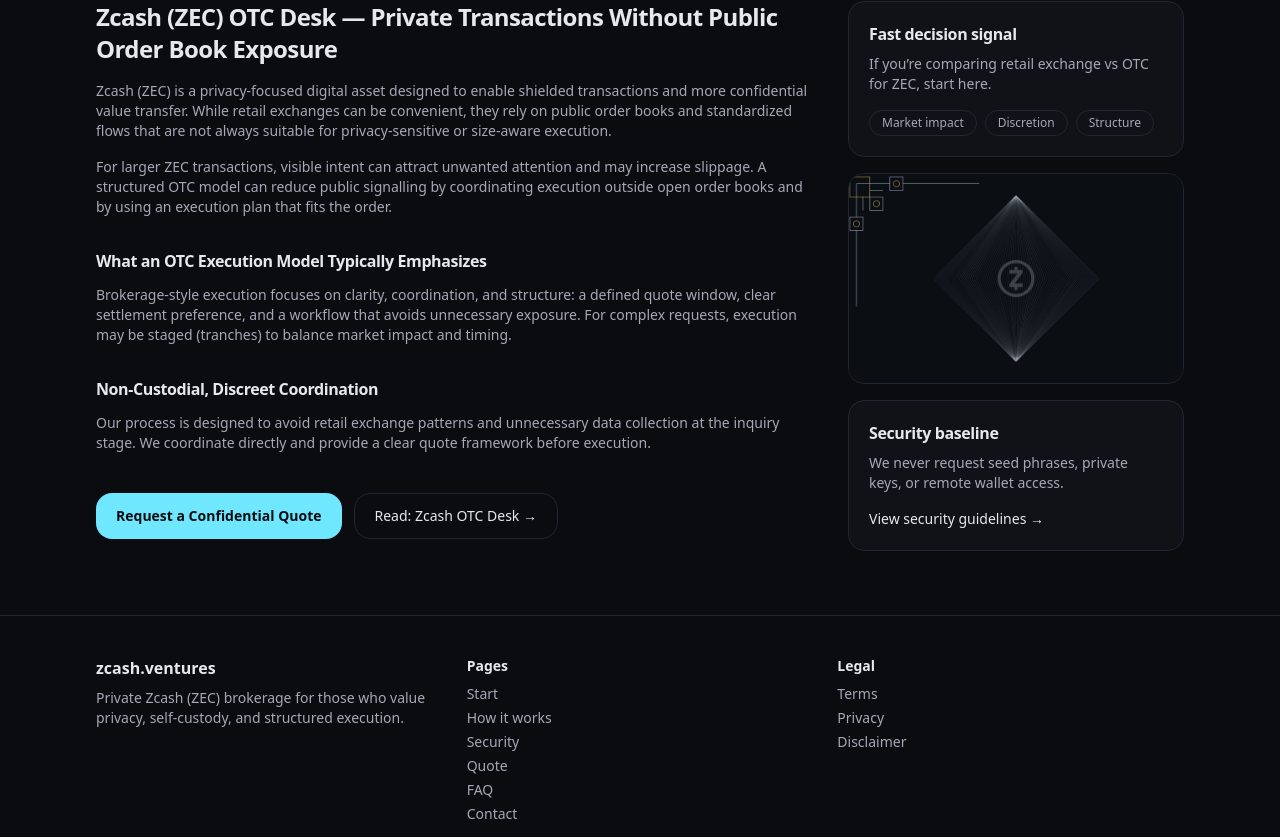
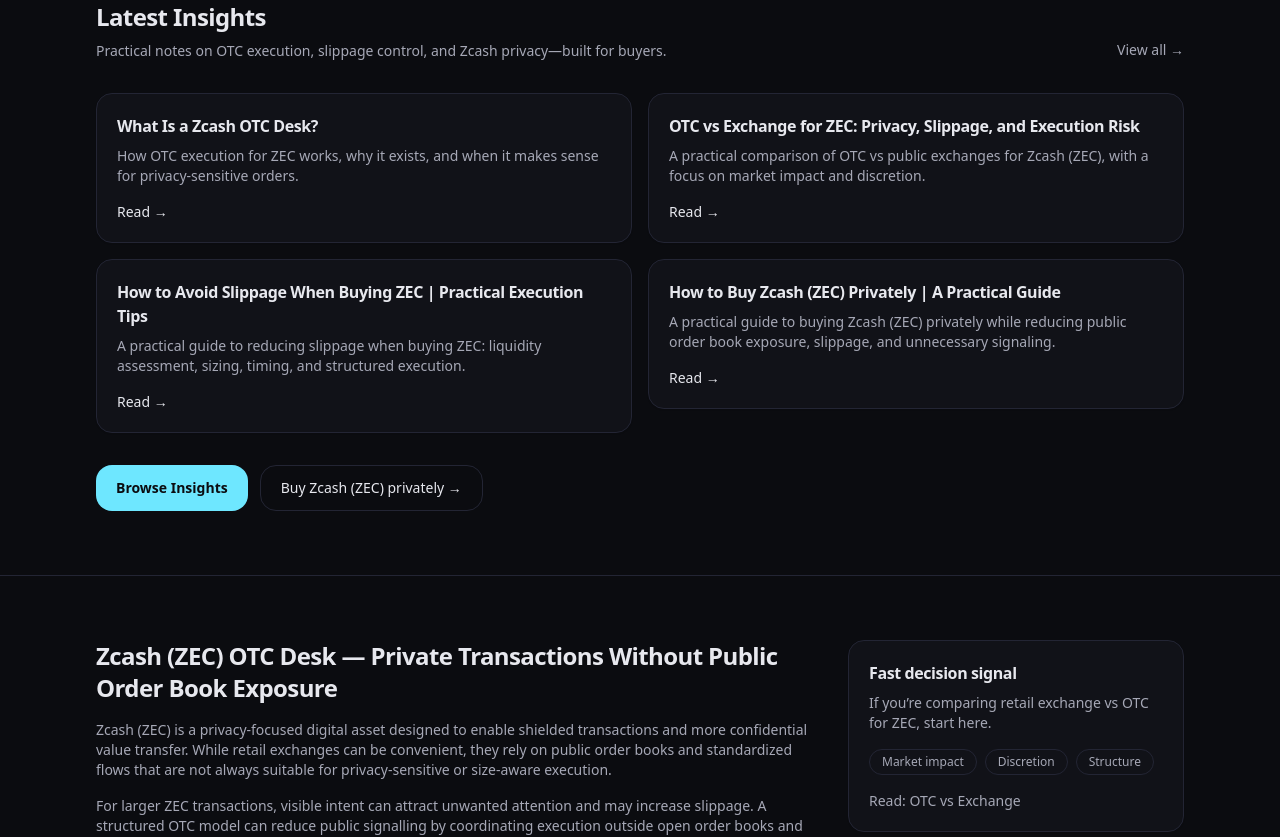
Before and after one commit to Gatsby01k/zcash-ventures, a Next.js app: page / in a window 1280 px wide. Shown: the part 1561-2398 px from the top of the page. Built offline with nearby package versions, Linux system fonts and the light colour scheme.

Commit message:
Update page.tsx

```diff
--- a/app/page.tsx
+++ b/app/page.tsx
@@ -2,6 +2,7 @@
 import Image from "next/image";
 import Link from "next/link";
 import { Badge, ButtonLink, Card, Container, H1, H2, H3, Muted, Pill } from "@/components/ui";
+import { insights } from "@/lib/insights";
 
 const TRUST_POINTS = [
   { title: "Off-Exchange Execution", desc: "Structured ZEC execution outside public order books." },
@@ -18,6 +19,8 @@ const USE_CASES = [
 ];
 
 export default function Page() {
+  const latest = insights.slice(0, 4); // simple: show first 4 from lib list
+
   return (
     <div>
       {/* HERO */}
@@ -137,6 +140,47 @@ export default function Page() {
         </Container>
       </section>
 
+      {/* LATEST INSIGHTS (SEO + internal links) */}
+      <section className="border-b border-line">
+        <Container className="py-12 md:py-16">
+          <div className="flex items-end justify-between gap-6">
+            <div className="max-w-2xl">
+              <H2>Latest Insights</H2>
+              <Muted className="mt-2">
+                Practical notes on OTC execution, slippage control, and Zcash privacy—built for buyers.
+              </Muted>
+            </div>
+            <div className="hidden md:block">
+              <Link href="/insights" className="text-sm text-muted hover:text-text">
+                View all →
+              </Link>
+            </div>
+          </div>
+
+          <div className="mt-8 grid gap-4 md:grid-cols-2">
+            {latest.map((post) => (
+              <Link key={post.slug} href={`/insights/${post.slug}`} className="block">
+                <Card>
+                  <H3>{post.title}</H3>
+                  <p className="mt-2 text-sm text-muted">{post.description}</p>
+                  <p className="mt-4 text-sm">Read →</p>
+                </Card>
+              </Link>
+            ))}
+          </div>
+
+          <div className="mt-8 flex flex-col gap-3 sm:flex-row">
+            <ButtonLink href="/insights">Browse Insights</ButtonLink>
+            <Link
+              href="/buy-zec-privately"
+              className="inline-flex items-center justify-center rounded-2xl border border-line px-5 py-3 text-sm font-medium hover:bg-card"
+            >
+              Buy Zcash (ZEC) privately →
+            </Link>
+          </div>
+        </Container>
+      </section>
+
       {/* LONG-FORM SEO BLOCK */}
       <section>
         <Container className="py-12 md:py-16">
@@ -192,6 +236,12 @@ export default function Page() {
                   <Pill>Discretion</Pill>
                   <Pill>Structure</Pill>
                 </div>
+                <p className="mt-4 text-sm text-muted">
+                  Read:{" "}
+                  <Link className="hover:underline" href="/insights/otc-vs-exchange">
+                    OTC vs Exchange
+                  </Link>
+                </p>
               </Card>
 
               <div className="relative overflow-hidden rounded-2xl border border-line">
```
